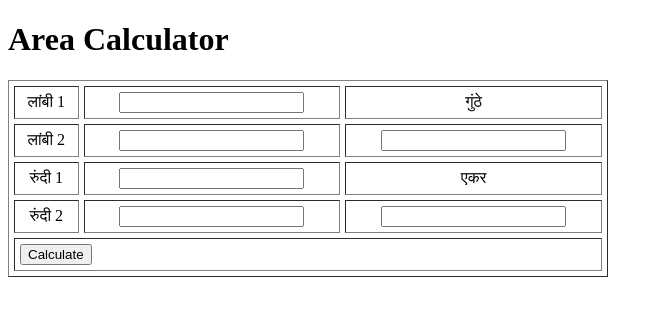
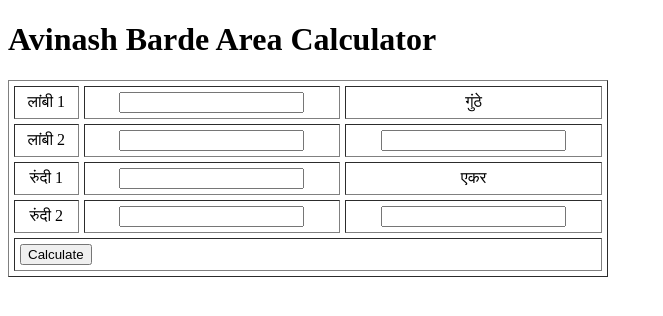
Before and after one commit to AvinashBarade/area-calculator, a plain HTML site: page index.html in a window 1280 px wide. Shown: the whole page, without its empty margins (0-663 px from the left). Drawn offline with Linux system fonts and the light colour scheme.

Commit message:
Name added

```diff
--- a/index.html
+++ b/index.html
@@ -9,7 +9,7 @@
 <body>
 
 
-    <h1>Area Calculator</h1>
+    <h1>Avinash Barde Area Calculator</h1>
     <table border="1" cellpadding="5" cellspacing="5" width="600">
         <tr align="center">
             <td>लांबी 1</td>
```
